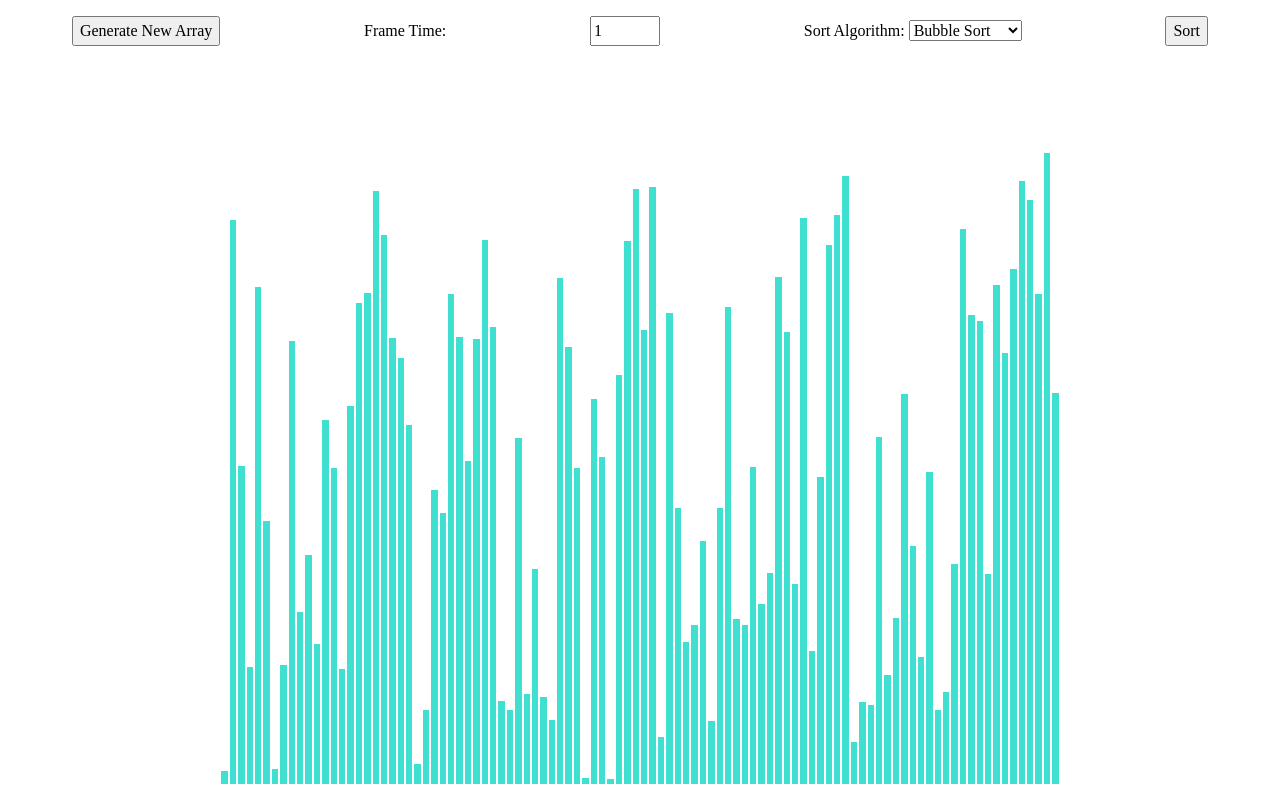
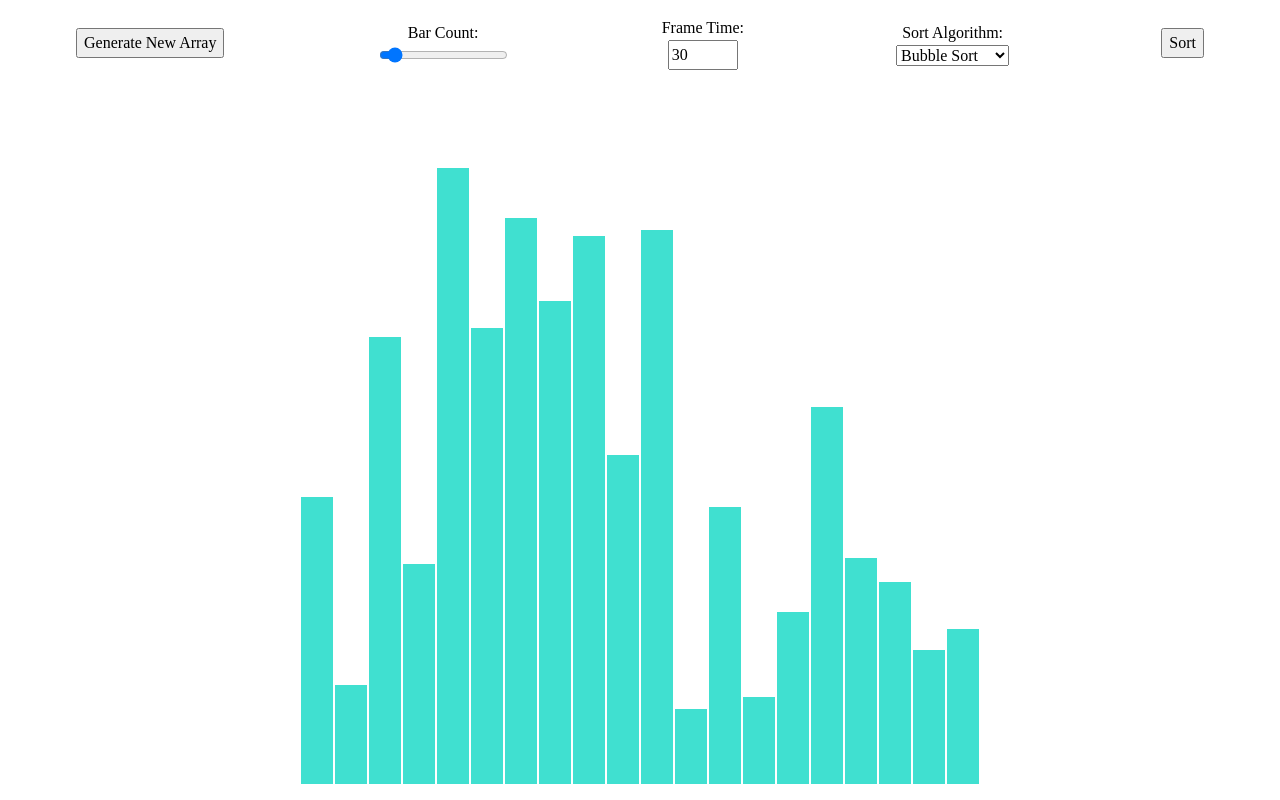
Before and after one commit to PezhmanGhavami/sorting-visualizer, a React (Create React App) app: page / in a window 1280 px wide. Built offline with nearby package versions, Linux system fonts and the light colour scheme.

Commit message:
Now there is a Bar count that has a max and min

```diff
--- a/src/components/nav/nav.component.tsx
+++ b/src/components/nav/nav.component.tsx
@@ -7,9 +7,16 @@ import {
 
 import "./nav.styles.css";
 
+interface IBarInfo {
+  barCount: number;
+  maxBarsForWidth: number;
+}
 interface INavProps {
   resetTheArray: () => void;
   changeAnimationSpeed: (value: number) => void;
+  changeBarCount: (value: number) => void;
+  barInfo: IBarInfo;
+  animationSpeed: number;
   bubbleSort: () => void;
   insertionSort: () => void;
   selectionSort: () => void;
@@ -32,12 +39,20 @@ const Nav: FC<INavProps> = (props) => {
     SortTypes.bubble
   );
 
-  const handleInputchange: ChangeEventHandler<
+  const handleInputChange: ChangeEventHandler<
     HTMLInputElement
   > = (event) => {
+    if (event.currentTarget.name === "barCount") {
+      props.changeBarCount(
+        parseInt(event.currentTarget.value)
+      );
+    } else if (
+      event.currentTarget.name === "animationSpeed"
+    ) {
       props.changeAnimationSpeed(
         parseInt(event.currentTarget.value)
       );
+    }
   };
 
   const handleSelectChange: ChangeEventHandler<
@@ -74,9 +89,29 @@ const Nav: FC<INavProps> = (props) => {
   return (
     <div className="nav">
       <form className="nav__form" onSubmit={handleSubmit}>
-        <button type="button" onClick={props.resetTheArray}>
+        <button
+          className="nav__form__item"
+          type="button"
+          onClick={props.resetTheArray}
+        >
           Generate New Array
         </button>
+
+        <div className="nav__form__item">
+          <label htmlFor="bar-count">Bar Count: </label>
+          <input
+            type="range"
+            name="barCount"
+            id="bar-count"
+            min={2}
+            max={props.barInfo.maxBarsForWidth}
+            step={1}
+            value={props.barInfo.barCount}
+            onChange={handleInputChange}
+          />
+        </div>
+
+        <div className="nav__form__item">
           <label htmlFor="animation-speed">
             Frame Time:{" "}
           </label>
@@ -86,11 +121,13 @@ const Nav: FC<INavProps> = (props) => {
             id="animation-speed"
             min={1}
             max={100}
-          defaultValue={1}
             step={1}
-          onChange={handleInputchange}
+            value={props.animationSpeed}
+            onChange={handleInputChange}
           />
-        <div>
+        </div>
+
+        <div className="nav__form__item">
           <label htmlFor="sort-type">
             Sort Algorithm:{" "}
           </label>
@@ -117,7 +154,9 @@ const Nav: FC<INavProps> = (props) => {
             </option>
           </select>
         </div>
-        <button type="submit">Sort</button>
+        <button className="nav__form__item" type="submit">
+          Sort
+        </button>
       </form>
     </div>
   );
--- a/src/components/nav/nav.styles.css
+++ b/src/components/nav/nav.styles.css
@@ -12,3 +12,10 @@
   justify-content: space-around;
   align-items: center;
 }
+
+.nav__form__item {
+  display: flex;
+  flex-direction: column;
+  justify-content: center;
+  align-items: center;
+}
--- a/src/components/sorting-visualizer/sorting-visualizer.component.tsx
+++ b/src/components/sorting-visualizer/sorting-visualizer.component.tsx
@@ -24,9 +24,7 @@ const PRIMARY_COLOR = "turquoise";
 const SECONDARY_COLOR = "red";
 
 const SortingVisualizer = () => {
-  const [displayArray, setDisplayArray] = useState<
-    number[]
-  >([]);
+  const [barArray, setBarArray] = useState<number[]>([]);
   const [dataSeries, setDataSeries] = useState<number[][]>(
     []
   );
@@ -34,36 +32,57 @@ const SortingVisualizer = () => {
   const [windowDimensions, setWindowDimensions] = useState(
     getWindowDimensions()
   );
-  const [animationSpeed, setAnimationSpeed] = useState(1);
+  const [animationSpeed, setAnimationSpeed] = useState(30);
+  const [barCount, setBarCount] = useState(20);
+
+  const maxBarsForWidth = Math.floor(
+    windowDimensions.width / 5
+  );
 
   const barHeightMax =
     windowDimensions.height - windowDimensions.height * 0.2;
   const barWidth =
     (windowDimensions.width -
       windowDimensions.width * 0.5) /
-    displayArray.length;
+    barArray.length;
 
-  const resetDisplayArray = useCallback(() => {
+  const getCorrectBarCount = useCallback(
+    (currentBars: number): number => {
+      if (currentBars > maxBarsForWidth) {
+        return maxBarsForWidth;
+      }
+      if (currentBars < 2) {
+        return 2;
+      }
+      return currentBars;
+    },
+    [maxBarsForWidth]
+  );
+
+  const restBarArray = useCallback(() => {
     const localArray: number[] = [];
-    for (let i = 0; i < 100; i++) {
+    for (let i = 0; i < barCount; i++) {
       localArray.push(randomIntFromBound(barHeightMax));
     }
-    setDisplayArray([...localArray]);
+    setBarArray([...localArray]);
     setDataSeries([]);
     setDataSeriesIndex(0);
-  }, [barHeightMax]);
+    const correctBarCount = getCorrectBarCount(barCount);
+    correctBarCount !== barCount &&
+      setBarCount(correctBarCount);
+  }, [barHeightMax, barCount, getCorrectBarCount]);
 
   const runTheAnimation = useCallback(() => {
     if (dataSeriesIndex < dataSeries.length) {
       setTimeout(() => {
-        setDisplayArray(dataSeries[dataSeriesIndex]);
+        setBarArray(dataSeries[dataSeriesIndex]);
         setDataSeriesIndex((prev) => prev + 1);
       }, animationSpeed);
     }
   }, [dataSeries, dataSeriesIndex, animationSpeed]);
 
   useEffect(() => {
-    resetDisplayArray();
+    restBarArray();
 
     function handleResize() {
       setWindowDimensions(getWindowDimensions());
@@ -71,35 +90,38 @@ const SortingVisualizer = () => {
     window.addEventListener("resize", handleResize);
     return () =>
       window.removeEventListener("resize", handleResize);
-  }, [resetDisplayArray]);
+  }, [restBarArray]);
 
   useEffect(() => {
     runTheAnimation();
   }, [runTheAnimation]);
 
   const changeAnimationSpeed = (value: number) => {
-    console.log(animationSpeed);
     setAnimationSpeed(value);
   };
 
+  const changeBarCount = (value: number) => {
+    setBarCount(getCorrectBarCount(value));
+  };
+
   const animateBubbleSort = () => {
-    const { animationArray } = bubbleSort(displayArray);
+    const { animationArray } = bubbleSort(barArray);
     setDataSeries([...animationArray]);
   };
 
   const animateInsertionSort = () => {
-    const { animationArray } = insertionSort(displayArray);
+    const { animationArray } = insertionSort(barArray);
     setDataSeries([...animationArray]);
   };
 
   const animateSelectionSort = () => {
-    const { animationArray } = selectionSort(displayArray);
+    const { animationArray } = selectionSort(barArray);
     setDataSeries([...animationArray]);
   };
 
   const animateMergeSort = () => {
     const { sortedArray, animationArray } =
-      mergeSort(displayArray);
+      mergeSort(barArray);
     console.log(sortedArray);
     console.log(animationArray);
     // setDataSeries([...animationArray]);
@@ -132,7 +154,7 @@ const SortingVisualizer = () => {
 
   const animateQuickSort = () => {
     const { sortedArray, animationArray } =
-      quickSort(displayArray);
+      quickSort(barArray);
     console.log(sortedArray);
     console.log(animationArray);
     // setDataSeries([...animationArray]);
@@ -167,17 +189,20 @@ const SortingVisualizer = () => {
     <>
       <div className="sorting-visualizer-container">
         <Nav
-          resetTheArray={resetDisplayArray}
+          resetTheArray={restBarArray}
           changeAnimationSpeed={changeAnimationSpeed}
+          changeBarCount={changeBarCount}
           bubbleSort={animateBubbleSort}
           insertionSort={animateInsertionSort}
           selectionSort={animateSelectionSort}
           mergeSort={animateMergeSort}
           quickSort={animateQuickSort}
+          barInfo={{ maxBarsForWidth, barCount }}
+          animationSpeed={animationSpeed}
         />
         {/*NOTE -  bar-container can be it's own component */}
         <div className="bar-container">
-          {displayArray.map((value, index) => (
+          {barArray.map((value, index) => (
             <Bar
               key={index}
               height={value}
```
Lines whose indentation alone changed are shown as unchanged.
